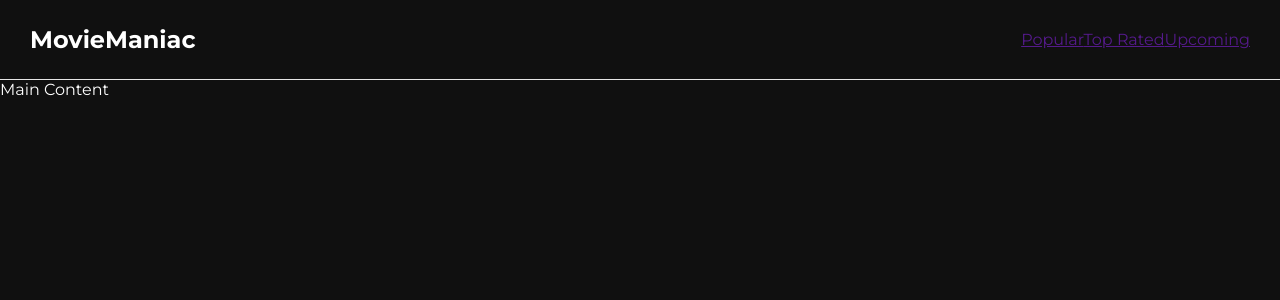
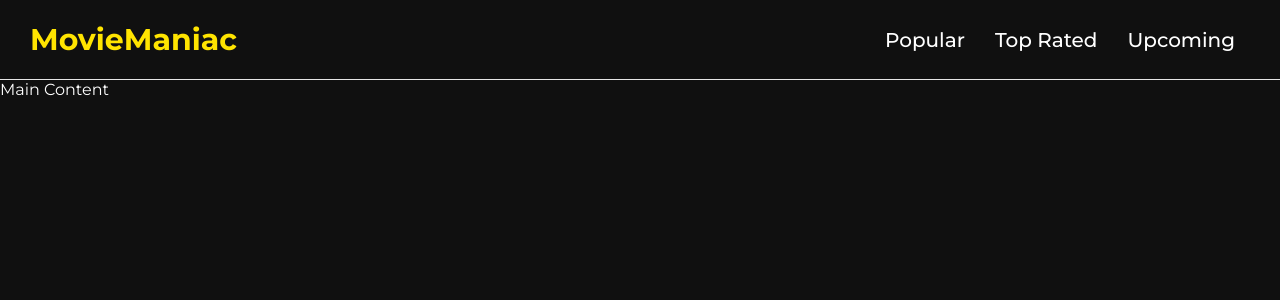
Before and after one commit to fridahenriksen1/moviemaniac, a React (Vite) app: page / in a window 1280 px wide. Shown: the top 300 px of the page. Built offline with nearby package versions, Linux system fonts and the light colour scheme.

Commit message:
style nav links

```diff
--- a/src/components/Navbar/Navbar.css
+++ b/src/components/Navbar/Navbar.css
@@ -5,3 +5,21 @@
   padding: 0 1.875rem;
   border-bottom: 1px solid #e6e6e6;
 }
+.navbar_links {
+  display: flex;
+  align-items: center;
+}
+.navbar > h1 {
+  font-size: 30px;
+  color: #ffe400;
+}
+
+.navbar_links > a {
+  display: flex;
+  align-items: center;
+  font-size: 20px;
+  font-weight: 500;
+  color: #fff;
+  text-decoration: none;
+  padding: 0 0.938rem;
+}
```
